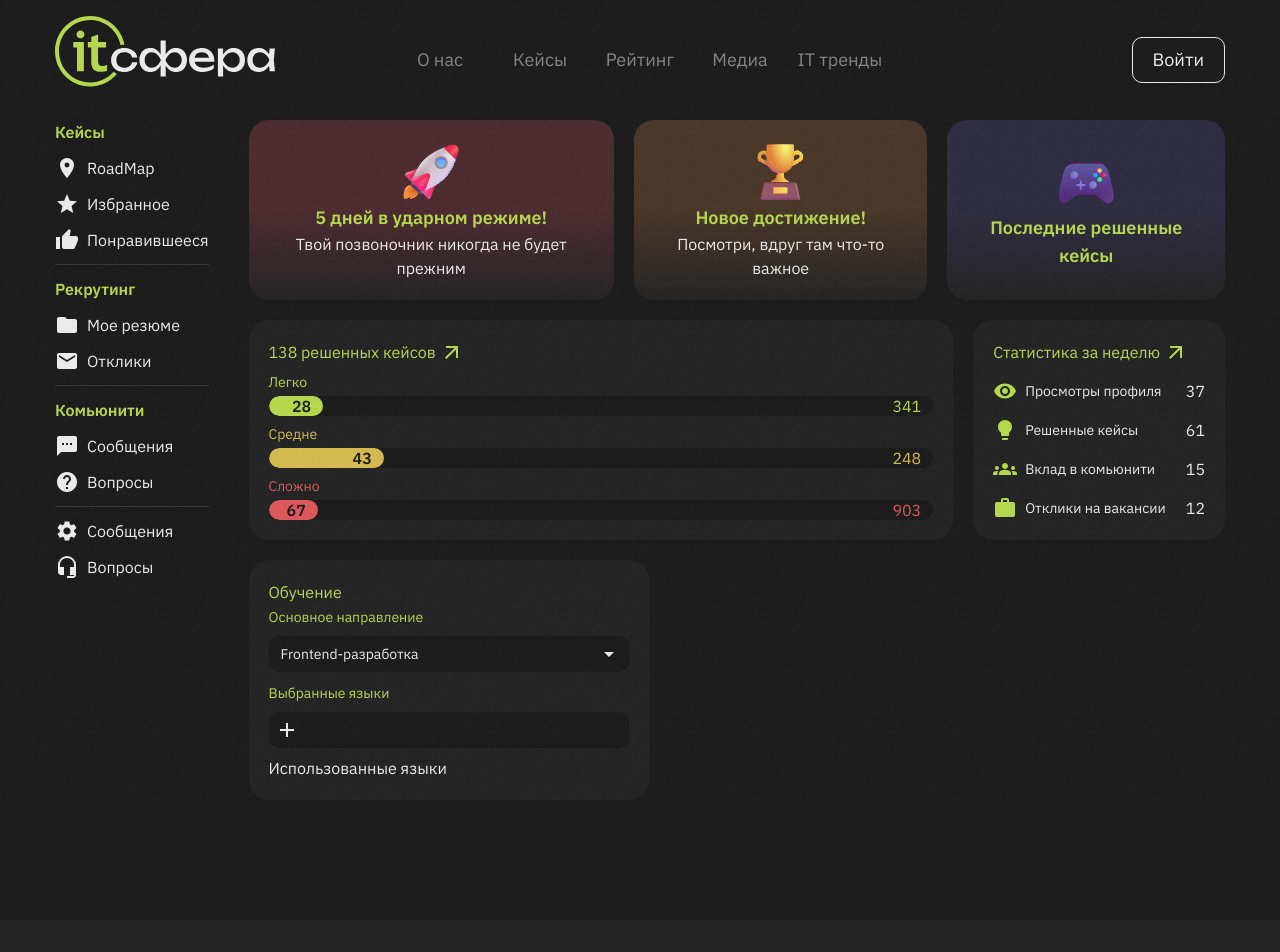
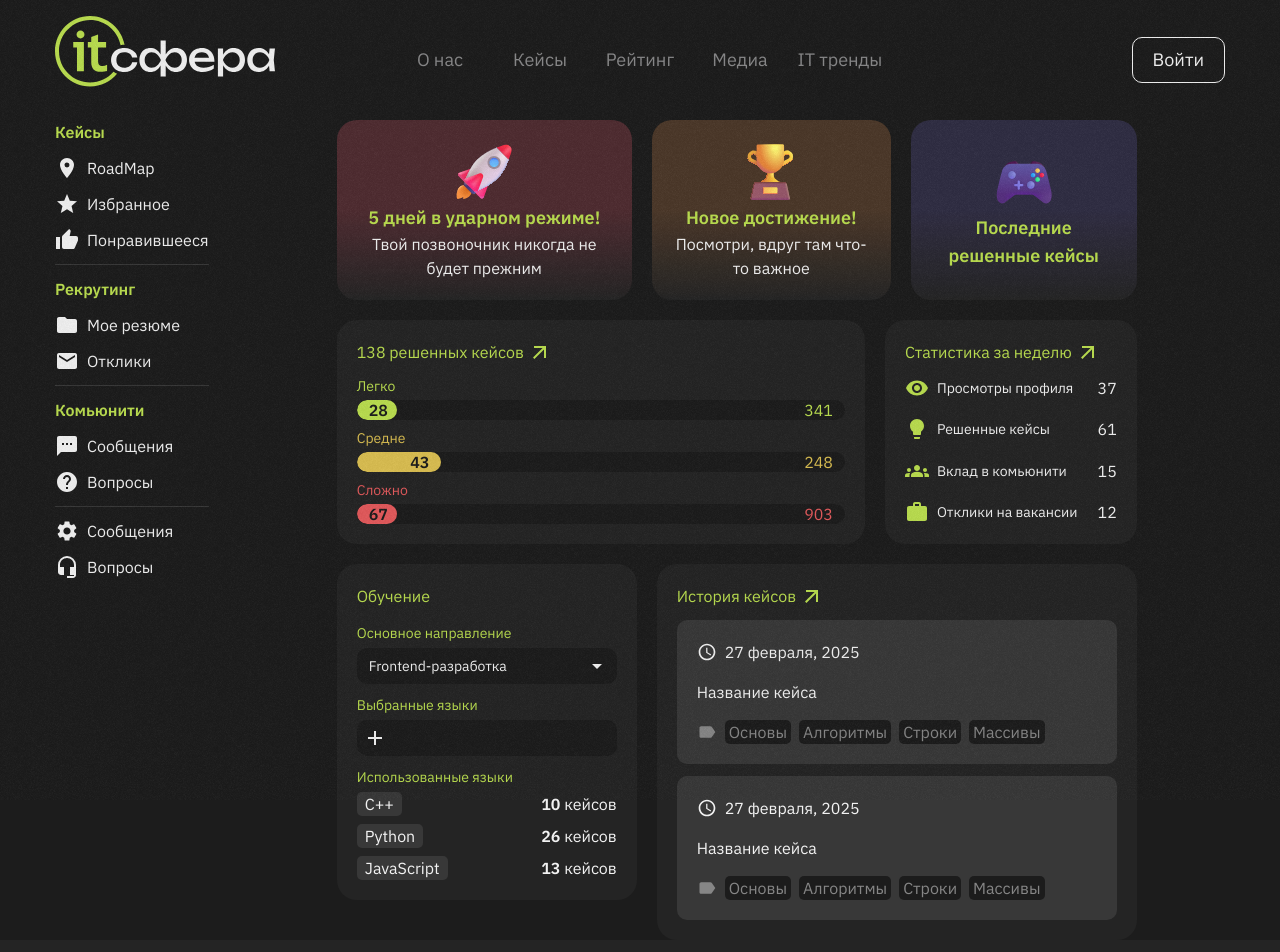
Before and after one commit to sch1zk/it-front, a Next.js app: page /profile in a window 1280 px wide. Shown: the top 952 px of the page. Built offline with nearby package versions, Linux system fonts and the light colour scheme; a web font is replaced by a local one.

Commit message:
profile first iteration done

```diff
--- a/src/app/(public)/profile/Info.tsx
+++ b/src/app/(public)/profile/Info.tsx
@@ -1,7 +1,7 @@
 import Image from 'next/image';
 import "@/styles/profile.css";
 import ProgressBar from '@/components/ui/ProgressBar';
-import { MdGroups, MdLightbulb, MdOutlineArrowOutward, MdVisibility, MdWork } from 'react-icons/md';
+import { MdAccessTime, MdGroups, MdLabel, MdLightbulb, MdOutlineArrowOutward, MdVisibility, MdWork } from 'react-icons/md';
 import ListboxProfile from '@/components/ui/ListboxProfile';
 
 const InfoSection: React.FC = () => {
@@ -56,11 +56,12 @@ const InfoSection: React.FC = () => {
 
       <div className="flex gap-5">
 
-        <div className="flex flex-col gap-2 p-5 panel flex-1">
-          <a href="" className="inline-flex gap-1 items-center text-primary">
+        <div className="p-5 panel flex-1">
+          <a href="" className="inline-flex gap-1 items-center mb-3 text-primary">
             <span>138 решенных кейсов</span>
             <MdOutlineArrowOutward size={24}/>
           </a>
+          <div className="flex flex-col gap-2">
             <div className="text-primary">
               <p className="text-sm mb-1">Легко</p>
 
@@ -79,12 +80,14 @@ const InfoSection: React.FC = () => {
               <ProgressBar bgColor="var(--background-color-main)" lineColor="var(--color-hard)" max={903} current={67}/>
             </div>
           </div>
+        </div>
 
-        <div className="flex flex-col p-5 panel justify-between">
-          <a href="" className="inline-flex gap-1 items-center text-primary">
+        <div className="p-5 panel flex flex-col">
+          <a href="" className="inline-flex gap-1 mb-3 items-center text-primary">
             <span>Статистика за неделю</span>
             <MdOutlineArrowOutward size={24}/>
           </a>
+          <div className="flex flex-col h-full justify-between">
             <div className="flex items-center justify-between gap-5">
               <div className="flex items-center gap-2 text-sm"><MdVisibility size={24} color="var(--color-primary)"/>Просмотры профиля</div>
               <span>37</span>
@@ -102,16 +105,89 @@ const InfoSection: React.FC = () => {
               <span>12</span>
             </div>
           </div>
+        </div>
 
       </div>
 
-      <div className="flex flex-col p-5 panel w-[400px]">
-        <p className="text-primary">Обучение</p>
+      <div className="flex gap-5">
+        <div className="p-5 panel min-w-[300px] h-fit">
+          <p className="text-primary mb-3">Обучение</p>
 
+          <div className="flex flex-col gap-2">
             <ListboxProfile items={itDirection} label="Основное направление"/>
             <ListboxProfile items={programmingLanguages} label="Выбранные языки" multiple={true}/>
 
-        <p>Использованные языки</p>
+            <div>
+              <span className="text-sm text-primary">Использованные языки</span>
+              <div className="flex flex-col gap-2 mt-1">
+
+                <div className="flex justify-between">
+                  <span className="px-2 bg-panel rounded-sm">C++</span>
+                  <span><span className="font-semibold">10</span>{" "}кейсов</span>
+                </div>
+
+                <div className="flex justify-between">
+                  <span className="px-2 bg-panel rounded-sm">Python</span>
+                  <span><span className="font-semibold">26</span>{" "}кейсов</span>
+                </div>
+
+                <div className="flex justify-between">
+                  <span className="px-2 bg-panel rounded-sm">JavaScript</span>
+                  <span><span className="font-semibold">13</span>{" "}кейсов</span>
+                </div>
+
+              </div>
+            </div>
+          </div>
+        </div>
+
+        <div className="p-5 panel flex-1 h-full">
+
+          <a href="" className="inline-flex gap-1 mb-3 items-center text-primary">
+            <span>История кейсов</span>
+            <MdOutlineArrowOutward size={24}/>
+          </a>
+
+          <div className="flex flex-col gap-3 h-[300px] scroll-hidden scroll-smooth ">
+            <div className="bg-panel rounded-md p-5">
+              <p className="flex items-center gap-2 mb-4"><MdAccessTime size={20}/>27 февраля, 2025</p>
+              <p>Название кейса</p>
+              <div className="flex gap-2 mt-4 items-center text-muted">
+                <MdLabel size={20}/>
+                <p className="bg-main rounded-sm px-1">Основы</p>
+                <p className="bg-main rounded-sm px-1">Алгоритмы</p>
+                <p className="bg-main rounded-sm px-1">Строки</p>
+                <p className="bg-main rounded-sm px-1">Массивы</p>
+              </div>
+            </div>
+
+            <div className="bg-panel rounded-md p-5">
+              <p className="flex items-center gap-2 mb-4"><MdAccessTime size={20}/>27 февраля, 2025</p>
+              <p>Название кейса</p>
+              <div className="flex gap-2 mt-4 items-center text-muted">
+                <MdLabel size={20}/>
+                <p className="bg-main rounded-sm px-1">Основы</p>
+                <p className="bg-main rounded-sm px-1">Алгоритмы</p>
+                <p className="bg-main rounded-sm px-1">Строки</p>
+                <p className="bg-main rounded-sm px-1">Массивы</p>
+              </div>
+            </div>
+
+            <div className="bg-panel rounded-md p-5">
+              <p className="flex items-center gap-2 mb-4"><MdAccessTime size={20}/>27 февраля, 2025</p>
+              <p>Название кейса</p>
+              <div className="flex gap-2 mt-4 items-center text-muted">
+                <MdLabel size={20}/>
+                <p className="bg-main rounded-sm px-1">Основы</p>
+                <p className="bg-main rounded-sm px-1">Алгоритмы</p>
+                <p className="bg-main rounded-sm px-1">Строки</p>
+                <p className="bg-main rounded-sm px-1">Массивы</p>
+              </div>
+            </div>
+
+          </div>
+        </div>
+
       </div>
     </>
   );
--- a/src/app/(public)/profile/page.tsx
+++ b/src/app/(public)/profile/page.tsx
@@ -60,9 +60,12 @@ const Sidebar: React.FC = () => {
 
 export default function ProfilePage() {
   return (
-    <div className="container flex min-h-[100vh] gap-10">
+    <div
+      className="container flex gap-10"
+      style={{ minHeight: "calc(100vh - var(--header-height))" }}
+    >
       <Sidebar/>
-      <section className="flex flex-col gap-5">
+      <section className="flex flex-col gap-5 max-w-[800px] mx-auto">
         <InfoSection/>
       </section>
     </div>
--- a/src/components/ui/ListboxProfile.tsx
+++ b/src/components/ui/ListboxProfile.tsx
@@ -29,7 +29,7 @@ const ListboxProfile: React.FC<ListboxProfileProps> = ({ items, label, multiple
       >
         <ListboxButton
           className={clsx(
-            "min-h-9 w-full group relative flex my-2 cursor-pointer rounded-md flex-1 bg-main py-1.5 text-left text-sm/6",
+            "min-h-9 w-full group relative flex mt-1 cursor-pointer rounded-md flex-1 bg-main py-1.5 text-left text-sm/6",
             multiple ? "flex-wrap gap-1 px-1.5" : "px-3"
           )}
         >
--- a/src/components/ui/ProgressBar.tsx
+++ b/src/components/ui/ProgressBar.tsx
@@ -21,13 +21,13 @@ const ProgressBar: React.FC<ProgressBarProps> = ({ bgColor, lineColor, max, curr
   return (
     <div className="flex justify-between w-full overflow-hidden rounded-md text-base/5" style={{ backgroundColor: bgColor }}>
       <div
-        className="h-full pr-3 font-semibold text-right transition-all duration-300 rounded-md text-light"
+        className="h-full min-w-10 px-3 font-semibold text-right transition-all duration-300 rounded-md text-light"
         style={{ width: `${progress}%`, backgroundColor: lineColor }}
       >
-        <span>{currentValue}</span>
+        {currentValue}
       </div>
       {progress < 100 && (
-        <span className="ml-2 mr-3">{max}</span>
+        <span className="ml-2 mr-3 ">{max}</span>
       )}
     </div>
   );
--- a/src/styles/globals.css
+++ b/src/styles/globals.css
@@ -77,6 +77,16 @@ body::before {
   border-color: var(--background-color-panel);
 }
 
+.scroll-hidden {
+  overflow: auto;
+  scrollbar-width: none; /* Firefox */
+  -ms-overflow-style: none; /* IE, Edge */
+}
+
+.scroll-hidden::-webkit-scrollbar {
+  display: none; /* Chrome, Safari, Opera */
+}
+
 @media (min-width: 640px) { /* sm */
   .container{
     max-width: 610px;
```
Lines whose indentation alone changed are shown as unchanged.
